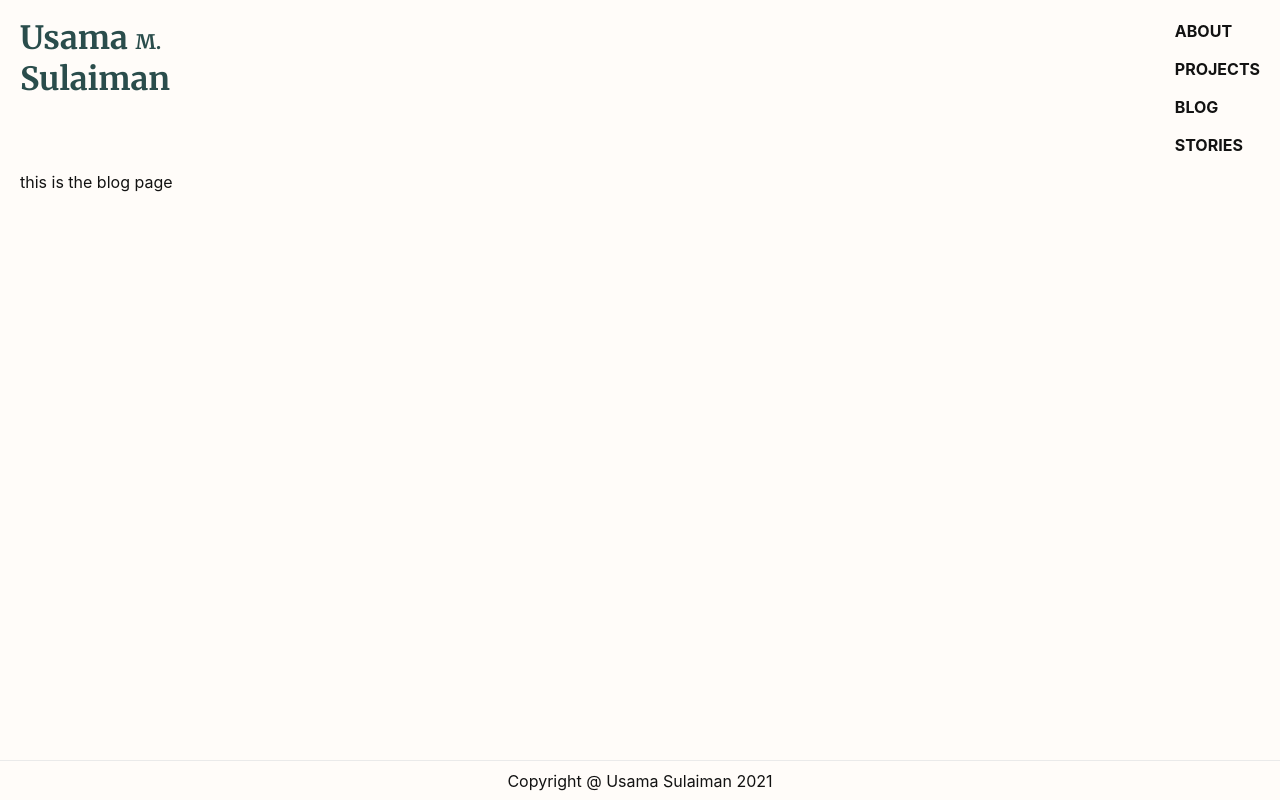
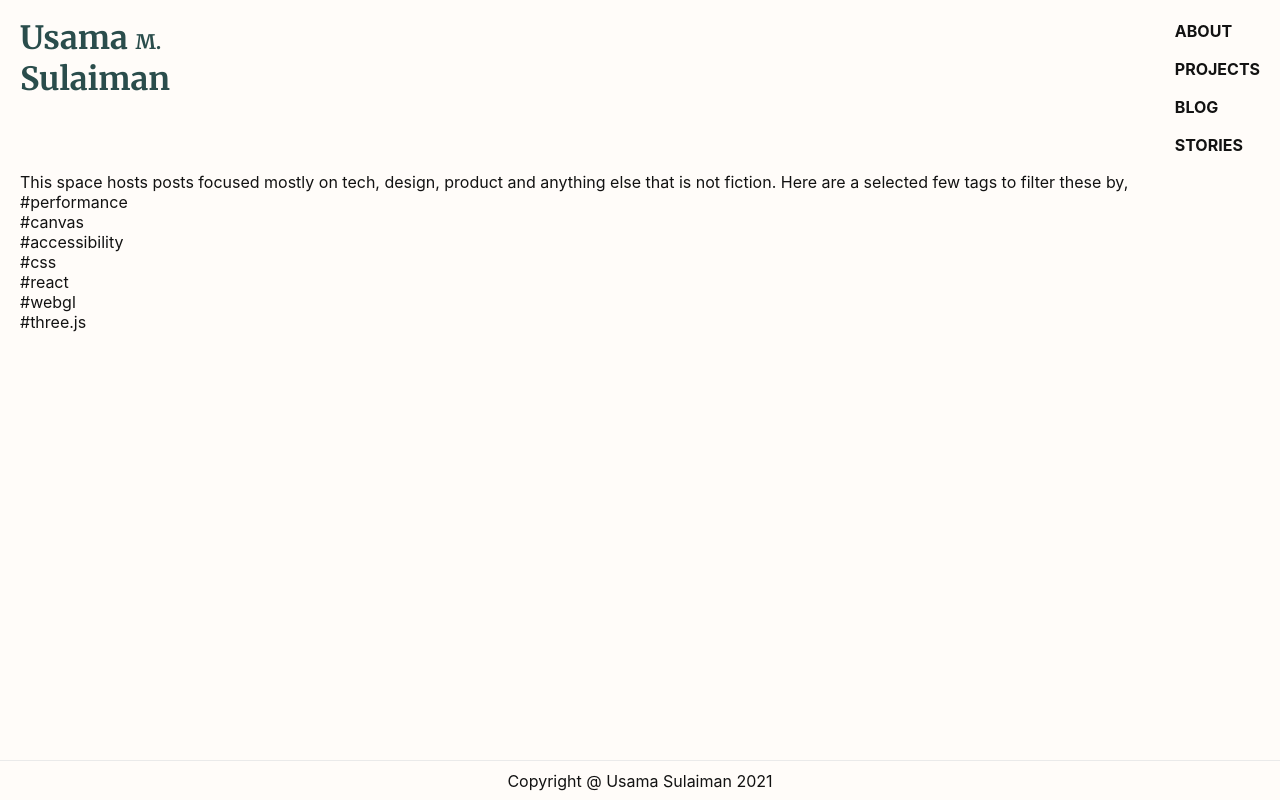
Before and after one commit to usamasulaiman/usa.ma, a Next.js app: page /blog in a window 1280 px wide. Built offline with nearby package versions, Linux system fonts and the light colour scheme.

Commit message:
Adds - page description - popular tags

```diff
--- /dev/null
+++ b/components/PageDescription/PageDescription.module.css
@@ -0,0 +1,5 @@
+.page-description {
+  font-size: 16px;
+  line-height: 1.5;
+  margin: 28px auto;
+}
--- /dev/null
+++ b/components/PageDescription/index.tsx
@@ -0,0 +1,17 @@
+import React from 'react';
+import PropTypes from 'prop-types';
+import PageDescriptionStyles from './PageDescription.module.css';
+
+function PageDescription({text}) {
+  return (
+    <div className={PageDescriptionStyles['page-description"']}>
+      {text}
+    </div>
+    );
+}
+
+PageDescription.propTypes = {
+  text: PropTypes.string.isRequired,
+};
+
+export default PageDescription;
--- /dev/null
+++ b/components/PopularTags/PopularTags.module.css
@@ -0,0 +1,5 @@
+.page-description {
+  font-size: 16px;
+  line-height: 1.5;
+  margin: 28px auto;
+}
--- /dev/null
+++ b/components/PopularTags/index.tsx
@@ -0,0 +1,19 @@
+import React from 'react';
+import PopularTagsStyles from './PopularTags.module.css';
+
+function PopularTags() {
+  const popularTags = [{name:'performance', color:'#C7382E'}, {name:'canvas', color:'#1A48BD'}, {name:'accessibility', color:'#4A2522'}, {name:'css', color:'#2C9562'}, {name:'react', color:'#7624C9'}, {name:'webgl', color:'#EEB012'}, {name:'three.js', color:'#1A48BD'}];
+
+
+  return (
+    <div className={PopularTagsStyles['page-tags"']}>
+      {popularTags.map(tag => (
+        <div className={`tag ${tag.color}`}>
+          {`#${tag.name}`}
+        </div>
+      ))}
+    </div>
+    );
+}
+
+export default PopularTags;
--- a/pages/blog.tsx
+++ b/pages/blog.tsx
@@ -1,9 +1,14 @@
 import React from 'react'
+import PageDescription from '../components/PageDescription';
+import PopularTags from '../components/PopularTags';
 
 export default function Blog() {
+  const pageDescription = "This space hosts posts focused mostly on tech, design, product and anything else that is not fiction. Here are a selected few tags to filter these by,";
+
   return (
     <div className="container page blog">
-      this is the blog page
+      <PageDescription text={pageDescription} />
+      <PopularTags />
     </div>
   )
 }
--- a/pages/projects.tsx
+++ b/pages/projects.tsx
@@ -1,11 +1,15 @@
 import React from 'react';
 import RecentProjects from '../components/RecentProjects'
 import PageSection from '../components/PageSection';
+import PageDescription from '../components/PageDescription';
 
 export default function Projects() {
+  const pageDescription = "List of currrent and past projects. These range from tech to design to anything that is catching my fancy at the moment. ";
+
   return (
     <div className="container page projects">
       <PageSection title="Projects">
+        <PageDescription text={pageDescription} />
         <RecentProjects />
       </PageSection>
     </div>
```
